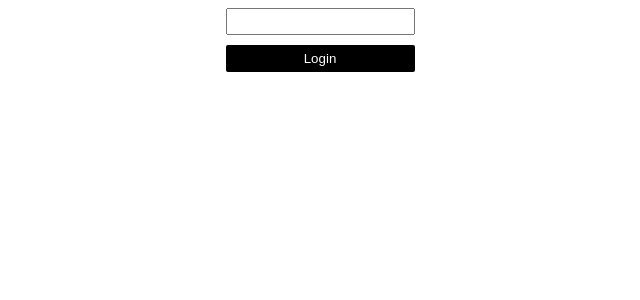
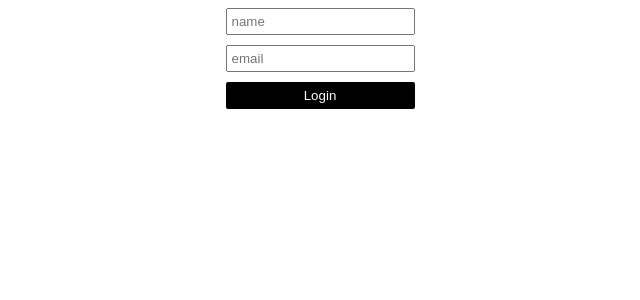
Before and after one commit to tareqnmd/react-recoil, a React (Vite) app: page / in a window 1280 px wide. Shown: the top 300 px of the page, without its empty margins (320-960 px from the left). Built offline with nearby package versions, Linux system fonts and the light colour scheme.

Commit message:
update login area

```diff
--- a/src/App.css
+++ b/src/App.css
@@ -4,13 +4,61 @@ html {
 	font-family: 'Poppins', sans-serif;
 }
 
+.app-area {
+	max-width: 1200px;
+	margin: auto;
+	padding: 0 20px;
+	min-height: 100dvh;
+	height: 100%;
+}
+
+.nav-area {
+	display: flex;
+	align-items: center;
+	gap: 10px;
+
+	span {
+		margin-left: auto;
+	}
+
+	button {
+		border: none;
+		background: black;
+		border-radius: 2px;
+		color: white;
+		padding: 6px 10px;
+		cursor: pointer;
+	}
+
+	.lg-none {
+		display: none;
+	}
+	@media (width < 769px) {
+		.sm-none {
+			display: none;
+		}
+
+		.lg-none {
+			display: block;
+		}
+	}
+}
+
+.counter-area {
+	height: 100%;
+	display: grid;
+	place-content: center;
+}
+
 .login-area {
 	display: grid;
 	place-content: center;
 	gap: 10px;
+	width: 100%;
 	input {
 		padding: 4px;
 	}
+
 	button {
 		border: none;
 		background: black;
@@ -21,17 +69,20 @@ html {
 	}
 }
 
-.counter-area {
+.counter-input-area {
 	display: grid;
 	place-content: center;
 	gap: 10px;
+
 	input {
 		padding: 6px;
 	}
 }
+
 .counter-btns {
 	display: flex;
 	gap: 10px;
+
 	button {
 		border: none;
 		background: black;
--- a/src/App.tsx
+++ b/src/App.tsx
@@ -1,12 +1,11 @@
+import { useRecoilValue } from 'recoil';
 import './App.css';
 import Home from './components/Home';
-import AppLayout from './components/RecoilRoot';
+import Login from './components/Login';
+import { loggedIn } from './recoil/user/selector';
 const App = () => {
-	return (
-		<AppLayout>
-			<Home />
-		</AppLayout>
-	);
+	const isLoggedIn = useRecoilValue(loggedIn);
+	return <>{isLoggedIn ? <Home /> : <Login />}</>;
 };
 
 export default App;
--- a/src/components/Counter.tsx
+++ b/src/components/Counter.tsx
@@ -7,12 +7,12 @@ const Counter = () => {
 	const count = useRecoilValue(counter);
 	const oddEven = useRecoilValue(counterOddEven);
 	return (
-		<>
+		<div className="counter-area">
 			<h2 className="counter-value">
 				Counter Value : {count ?? 0}({oddEven})
 			</h2>
 			<CounterInput />
-		</>
+		</div>
 	);
 };
 
--- a/src/components/CounterInput.tsx
+++ b/src/components/CounterInput.tsx
@@ -20,7 +20,7 @@ const CounterInput = () => {
 	};
 
 	return (
-		<div className="counter-area">
+		<div className="counter-input-area">
 			<input
 				type="number"
 				value={inputValue}
--- a/src/components/Home.tsx
+++ b/src/components/Home.tsx
@@ -1,11 +1,13 @@
-import { useRecoilValue } from 'recoil';
-import { loggedIn } from '../recoil/user/selector';
 import Counter from './Counter';
-import Login from './Login';
+import Navbar from './Navbar';
 
 const Home = () => {
-	const isLoggedIn = useRecoilValue(loggedIn);
-	return <>{isLoggedIn ? <Counter /> : <Login />}</>;
+	return (
+		<div className="app-area">
+			<Navbar />
+			<Counter />
+		</div>
+	);
 };
 
 export default Home;
--- a/src/components/Login.tsx
+++ b/src/components/Login.tsx
@@ -3,30 +3,43 @@ import { useRecoilState } from 'recoil';
 import { user } from '../recoil/user/atom';
 
 const Login = () => {
-	const [inputValue, setInputValue] = useState('');
+	const [inputValue, setInputValue] = useState({ name: '', email: '' });
 	const [, setUser] = useRecoilState(user);
 
 	const handleSubmit = (e: React.ChangeEvent<HTMLFormElement>) => {
 		e.preventDefault();
-		setUser({ email: inputValue });
+		setUser(inputValue);
 	};
 	const changeHandler = (e: React.ChangeEvent<HTMLInputElement>) => {
-		const value: string = e.target.value ?? '';
-		setInputValue(value);
+		const { name, value } = e.target;
+		setInputValue((prev) => ({ ...prev, [name]: value }));
 	};
 
 	return (
+		<div className="app-area">
 			<form
 				onSubmit={handleSubmit}
 				className="login-area"
 			>
 				<input
+					type="name"
+					name="name"
+					placeholder="name"
+					required
+					value={inputValue.name}
+					onChange={changeHandler}
+				/>
+				<input
 					type="email"
-				value={inputValue}
+					name="email"
+					placeholder="email"
+					required
+					value={inputValue.email}
 					onChange={changeHandler}
 				/>
 				<button>Login</button>
 			</form>
+		</div>
 	);
 };
 
--- /dev/null
+++ b/src/components/Navbar.tsx
@@ -0,0 +1,21 @@
+import { useRecoilState } from 'recoil';
+import { user, userDefaultValue } from '../recoil/user/atom';
+
+const Navbar = () => {
+	const [userValue, setUserValue] = useRecoilState(user);
+	const logOutHandler = () => {
+		setUserValue(userDefaultValue);
+	};
+	return (
+		<nav className="nav-area">
+			<strong>Recoil</strong>
+			<span className="sm-none">
+				{userValue?.email}({userValue?.name})
+			</span>
+			<span className="lg-none">{userValue?.name}</span>
+			<button onClick={logOutHandler}>Logout</button>
+		</nav>
+	);
+};
+
+export default Navbar;
--- a/src/main.tsx
+++ b/src/main.tsx
@@ -1,9 +1,12 @@
 import React from 'react';
 import ReactDOM from 'react-dom/client';
 import App from './App.tsx';
+import AppLayout from './components/RecoilRoot.tsx';
 
 ReactDOM.createRoot(document.getElementById('root')!).render(
 	<React.StrictMode>
-		<App />
+		<AppLayout>
+			<App />
+		</AppLayout>
 	</React.StrictMode>
 );
--- a/src/recoil/user/atom.ts
+++ b/src/recoil/user/atom.ts
@@ -1,8 +1,11 @@
 import { atom } from 'recoil';
+
+export const userDefaultValue = {
+	name: '',
+	email: '',
+};
 
 export const user = atom({
 	key: 'user',
-	default: {
-		email: '',
-	},
+	default: userDefaultValue,
 });
--- a/src/recoil/user/selector.ts
+++ b/src/recoil/user/selector.ts
@@ -5,6 +5,6 @@ export const loggedIn = selector({
 	key: 'loggedIn',
 	get: ({ get }) => {
 		const value = get(user);
-		return !!value.email;
+		return !!value.email && !!value.name;
 	},
 });
```
Lines whose indentation alone changed are shown as unchanged.
